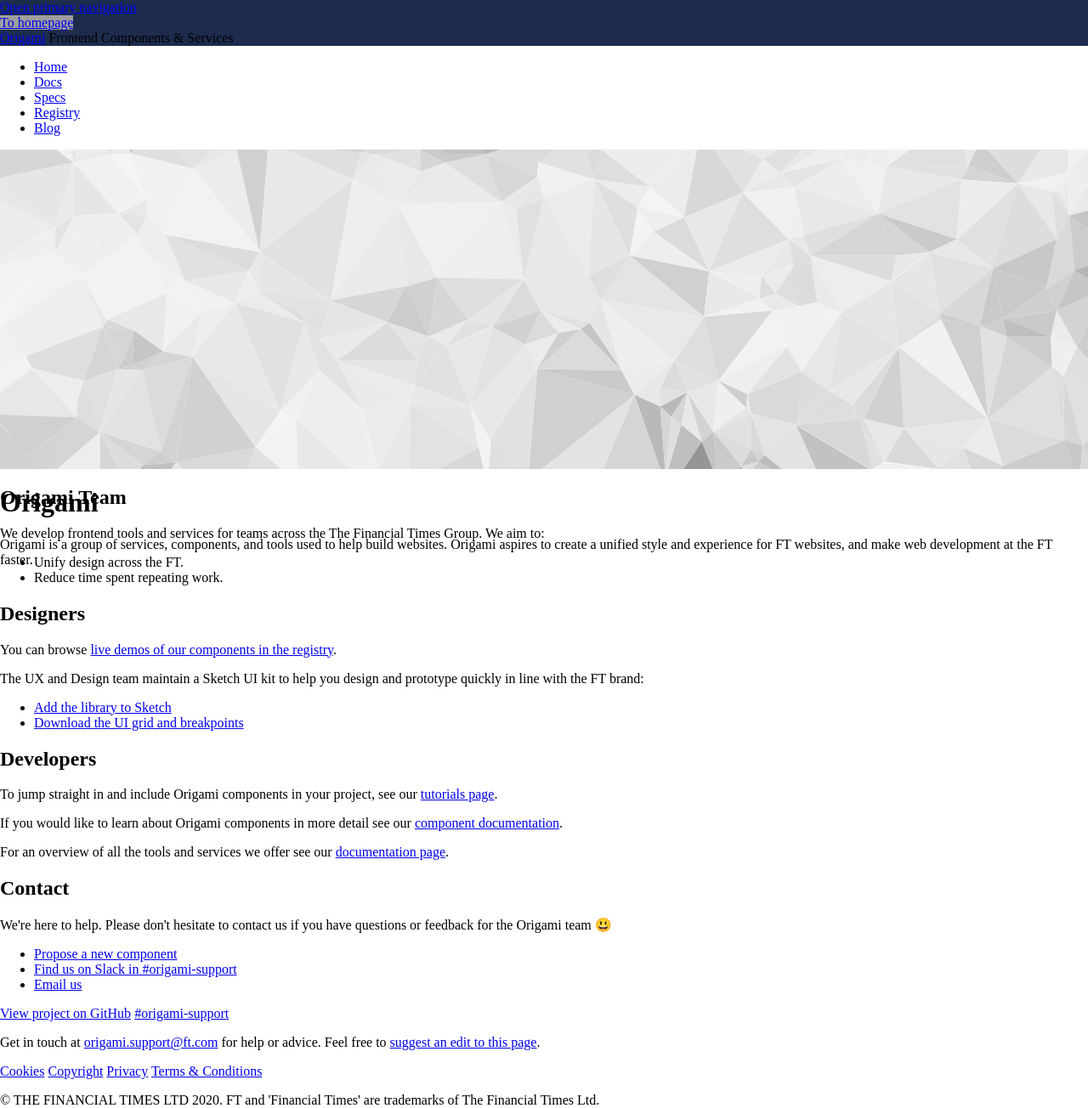
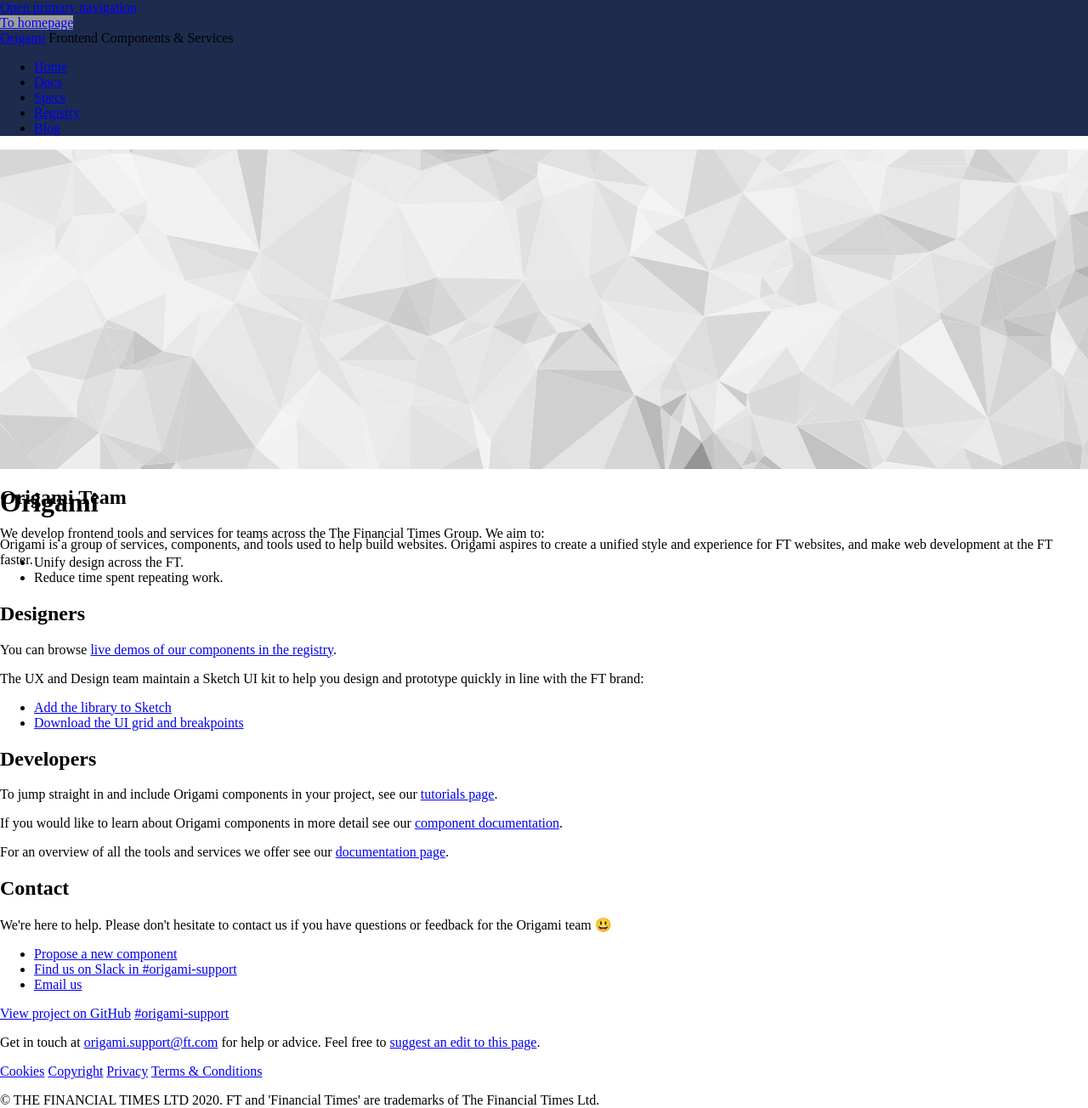
Before and after one commit to Financial-Times/origami-website, a Jekyll site: the page built from pages/home.html, in a window 1280 px wide. Shown: the whole page at 85% size. Built offline with Jekyll 4.4.1, drawn with Linux system fonts in a browser that asks for light colours; a style sheet for code colours, icons or effects is not loaded; grey boxes are pictures that could not be loaded.

Commit message:
Update main.scss

```diff
--- a/assets/main.scss
+++ b/assets/main.scss
@@ -19,6 +19,10 @@ abbr {
 
     background-color: #1d2c4d;
 
+}
+.o-header-services {
+
+    background-color: #1d2c4d;
 }
 
 .no-wrap {
```
